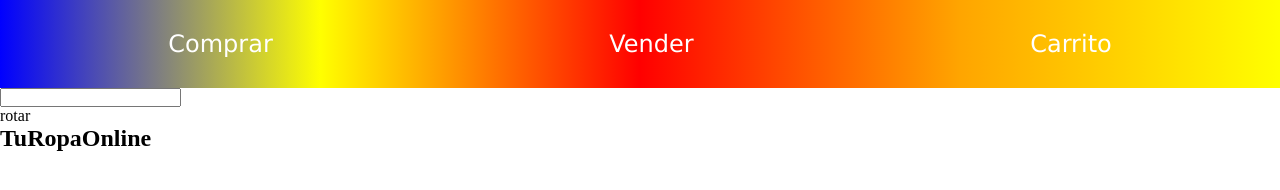
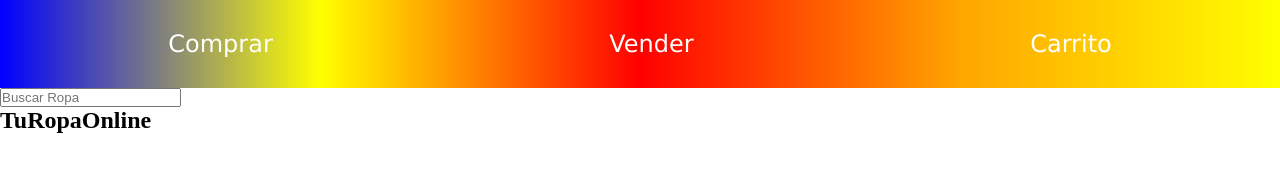
Before and after one commit to tomiyade/Desafio-clase-10, a plain HTML site: page index.html in a window 1280 px wide. Drawn offline with Linux system fonts and the light colour scheme.

Commit message:
modificamos el buscador

```diff
--- a/index.html
+++ b/index.html
@@ -23,10 +23,7 @@
 
 <!-- BUSCADOR -->
 
-    <input type="text">
-
-    <div class="rotar">rotar</div>
-
+    <input type="text" placeholder="Buscar Ropa">
 
     <h2>TuRopaOnline</h2>
 
```
